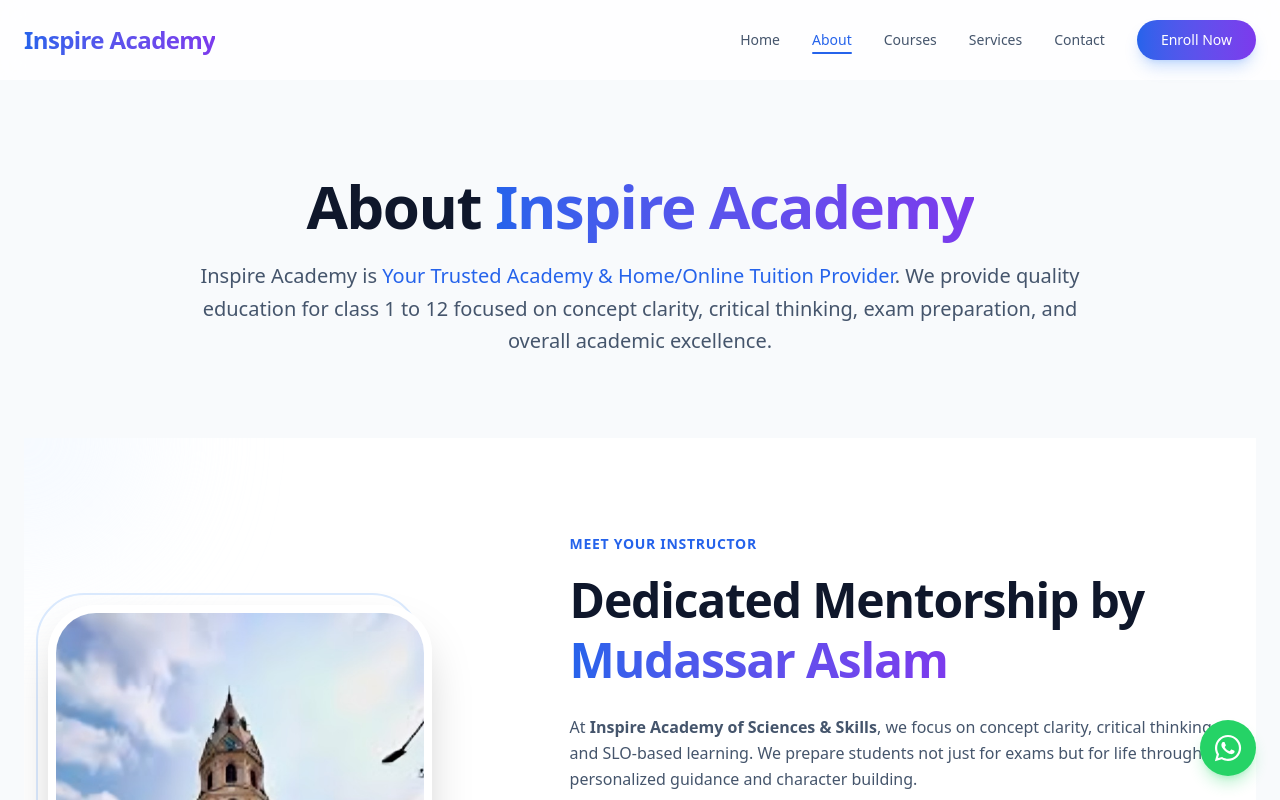
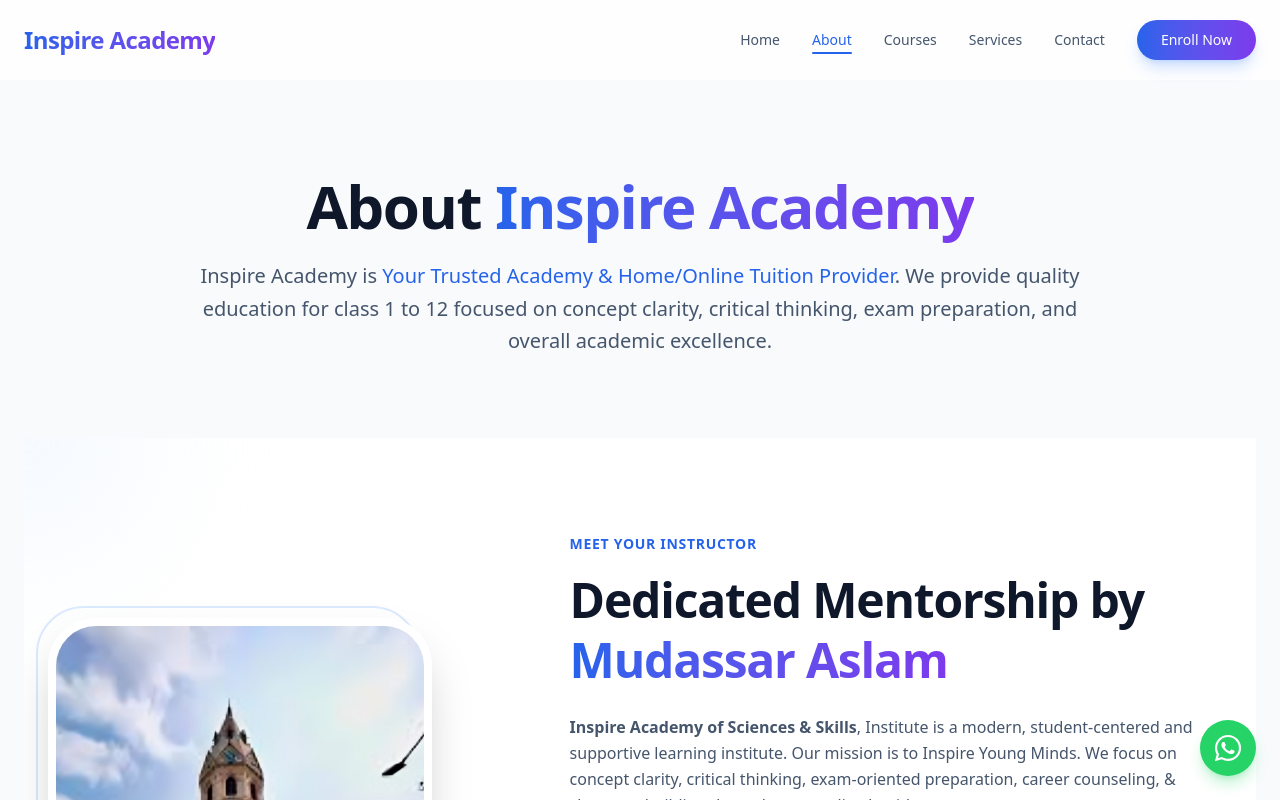
Before and after one commit to mudassirexplainsphysics7-ship-it/Inspire_acedimy_website, a Next.js app: page /about in a window 1280 px wide. Shown: the top 800 px of the page. Built offline with nearby package versions, Linux system fonts and the light colour scheme.

Commit message:
initial comit

```diff
--- a/src/app/page.tsx
+++ b/src/app/page.tsx
@@ -98,7 +98,7 @@ export default function Home() {
           <div className="text-center max-w-3xl mx-auto mb-16">
             <span className="text-secondary-600 font-semibold tracking-wider uppercase text-lg">Why Choose Inspire Academy?</span>
             <h2 className="text-3xl md:text-5xl font-bold text-slate-900 mt-2 mb-6">A Modern Learning Experience</h2>
-            <p className="text-slate-600 text-lg">We focus on concept clarity, critical thinking, SLO-based learning, and personalized character building for every student.</p>
+            <p className="text-slate-600 text-lg">We focus on concept clarity, critical thinking, exam-oriented preparation, Activity-Based learning, career counseling, character building & personalized guidance.</p>
           </div>
 
           <motion.div
--- a/src/components/InstructorSection.tsx
+++ b/src/components/InstructorSection.tsx
@@ -89,7 +89,7 @@ export default function InstructorSection() {
                                 }}
                                 className="text-slate-600 mb-8 leading-relaxed"
                             >
-                                At <span className="font-bold">Inspire Academy of Sciences & Skills</span>, we focus on concept clarity, critical thinking, and SLO-based learning. We prepare students not just for exams but for life through personalized guidance and character building.
+                                <span className="font-bold">Inspire Academy of Sciences & Skills</span>, Institute is a  modern, student-centered and supportive learning institute. Our mission is to Inspire Young Minds. We focus on concept clarity, critical thinking, exam-oriented preparation, career counseling, & character building through personalized guidance.
                             </motion.p>
 
                             <div className="space-y-6 mb-10">
```
